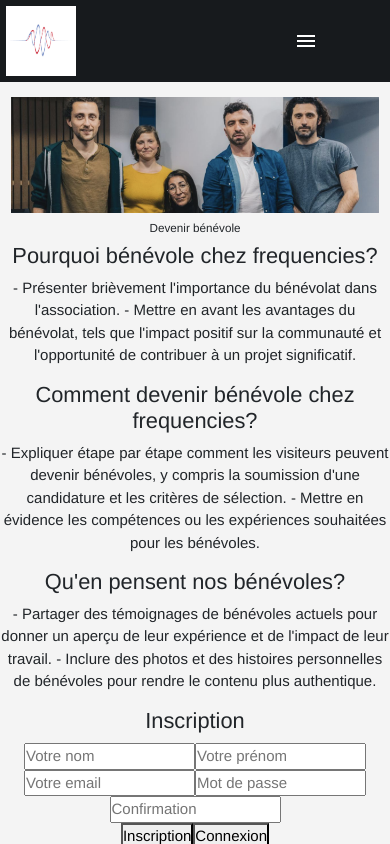
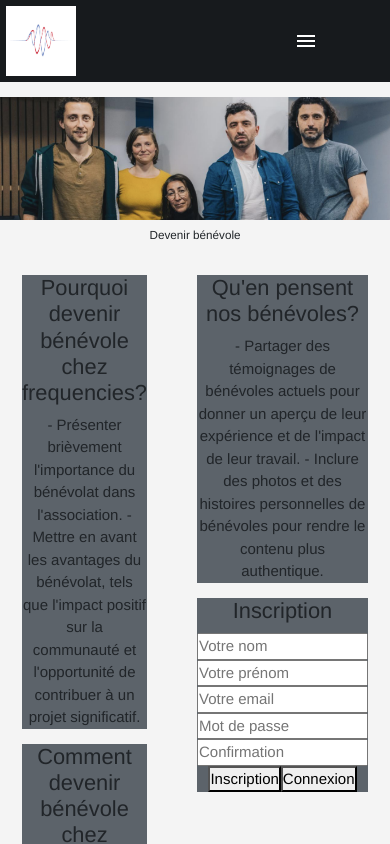
Before and after one commit to FrequenciesProduction/sitewebfrequencies, a Nuxt app: page /benevole in a window 390 px wide. Shown: the top 844 px of the page. Built offline with nearby package versions, Linux system fonts and the light colour scheme.

Commit message:
Feat/page-benevole: :: Rendu responsive de la page benevole

```diff
--- a/assets/styles/benevole.modules.scss
+++ b/assets/styles/benevole.modules.scss
@@ -1,11 +1,25 @@
-.container {
+.main_container {
   display: flex;
   flex-direction: column;
-  font-size: 16px;
+  width: 100%;
 }
 
 .content-container {
   display: flex;
-  flex-direction: column;
-  justify-content: left;
+  flex-direction: row;
+  justify-content: space-between;
+
 }
+
+.cards_content1,
+.cards_content2 {
+  margin: 20px;
+  padding: 5px;
+}
+
+.card__content-intro,
+.card__content-process,
+.card__content-testimonial,
+.card__content-form {
+  background-color: #5c636a;
+}
--- a/pages/benevole.vue
+++ b/pages/benevole.vue
@@ -1,21 +1,23 @@
 <template>
-  <main class="main main_box" role="main">
-    <div class="container">
+  <main class="main_box" role="main">
+    <div class="main_container">
       <img alt="image accueil" src="/img/qui_sommes_nous_1.png">
       <h2>Devenir bénévole</h2>
     </div>
 
     <div class="content-container">
-      <div class="container-intro">
-        <h3>Pourquoi bénévole chez frequencies?</h3>
+      <div class="cards_content1">
+        <div class="card__content-intro">
+          <h3>Pourquoi devenir bénévole chez frequencies?</h3>
           <p>
             - Présenter brièvement l'importance du bénévolat dans l'association.
-          - Mettre en avant les avantages du bénévolat, tels que l'impact positif sur la communauté et l'opportunité de
+            - Mettre en avant les avantages du bénévolat, tels que l'impact positif sur la communauté et l'opportunité
+            de
             contribuer à un projet significatif.
           </p>
         </div>
 
-      <div class="container-process">
+        <div class="card__content-process">
           <h3>Comment devenir bénévole chez frequencies?</h3>
           <p>
             - Expliquer étape par étape comment les visiteurs peuvent devenir bénévoles,
@@ -23,8 +25,10 @@
             - Mettre en évidence les compétences ou les expériences souhaitées pour les bénévoles.
           </p>
         </div>
+      </div>
 
-      <div class="container-testimonial">
+      <div class="cards_content2">
+        <div class="card__content-testimonial">
           <h3>Qu'en pensent nos bénévoles?</h3>
           <p>
             - Partager des témoignages de bénévoles actuels pour donner un aperçu de leur expérience et de l'impact de
@@ -33,7 +37,7 @@
           </p>
         </div>
 
-      <div class="container-form">
+        <div class="card__content-form">
           <h3>Inscription</h3>
           <form @submit.prevent="signup">
             <input v-model="name" placeholder="Votre nom" type="text">
@@ -50,7 +54,7 @@
             </div>
           </form>
         </div>
-
+      </div>
     </div>
   </main>
 </template>
```
Lines whose indentation alone changed are shown as unchanged.
